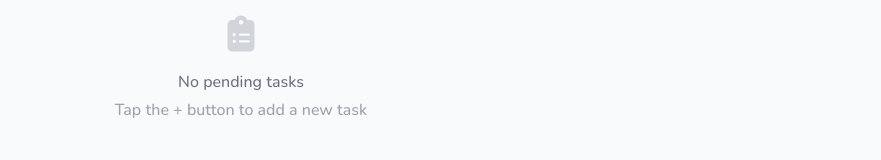
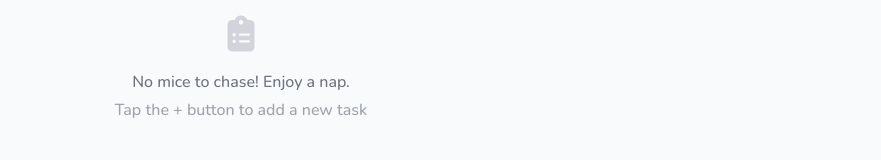
Before and after one commit to leivasedgar/meowly-tasks, a React (Vite) app: page / in a window 1280 px wide. Shown: the part 231-391 px from the top of the page, without its empty margins (399-1280 px from the left). Built offline with nearby package versions, Linux system fonts and the light colour scheme.

Commit message:
Updated App.tsx

```diff
--- a/src/App.tsx
+++ b/src/App.tsx
@@ -180,7 +180,7 @@ function App() {
           <div className="text-center py-12">
             <i className={`fas ${activeTab === 'todo' ? 'fa-clipboard-list' : 'fa-clipboard-check'} text-4xl text-gray-300 mb-4`} />
             <p className="text-gray-500 font-nunito font-medium text-base">
-              {activeTab === 'todo' ? 'No pending tasks' : 'No completed tasks'}
+              {activeTab === 'todo' ? 'No mice to chase! Enjoy a nap.' : 'No mice to chase! Enjoy a nap'}
             </p>
             <p className="text-base text-gray-400 mt-1 font-nunito font-medium">
               {activeTab === 'todo' ? 'Tap the + button to add a new task' : 'Complete some tasks to see them here'}
```
